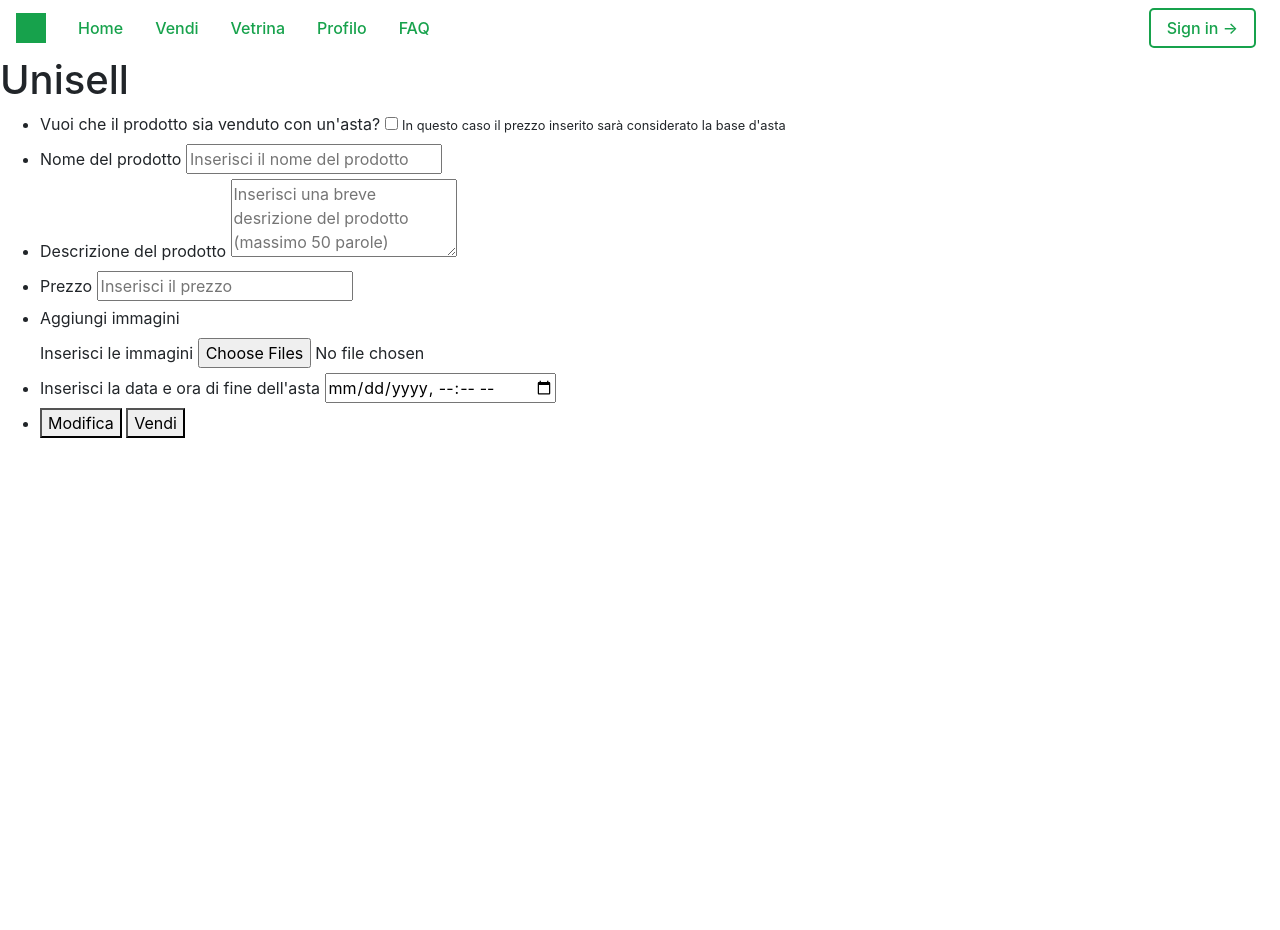
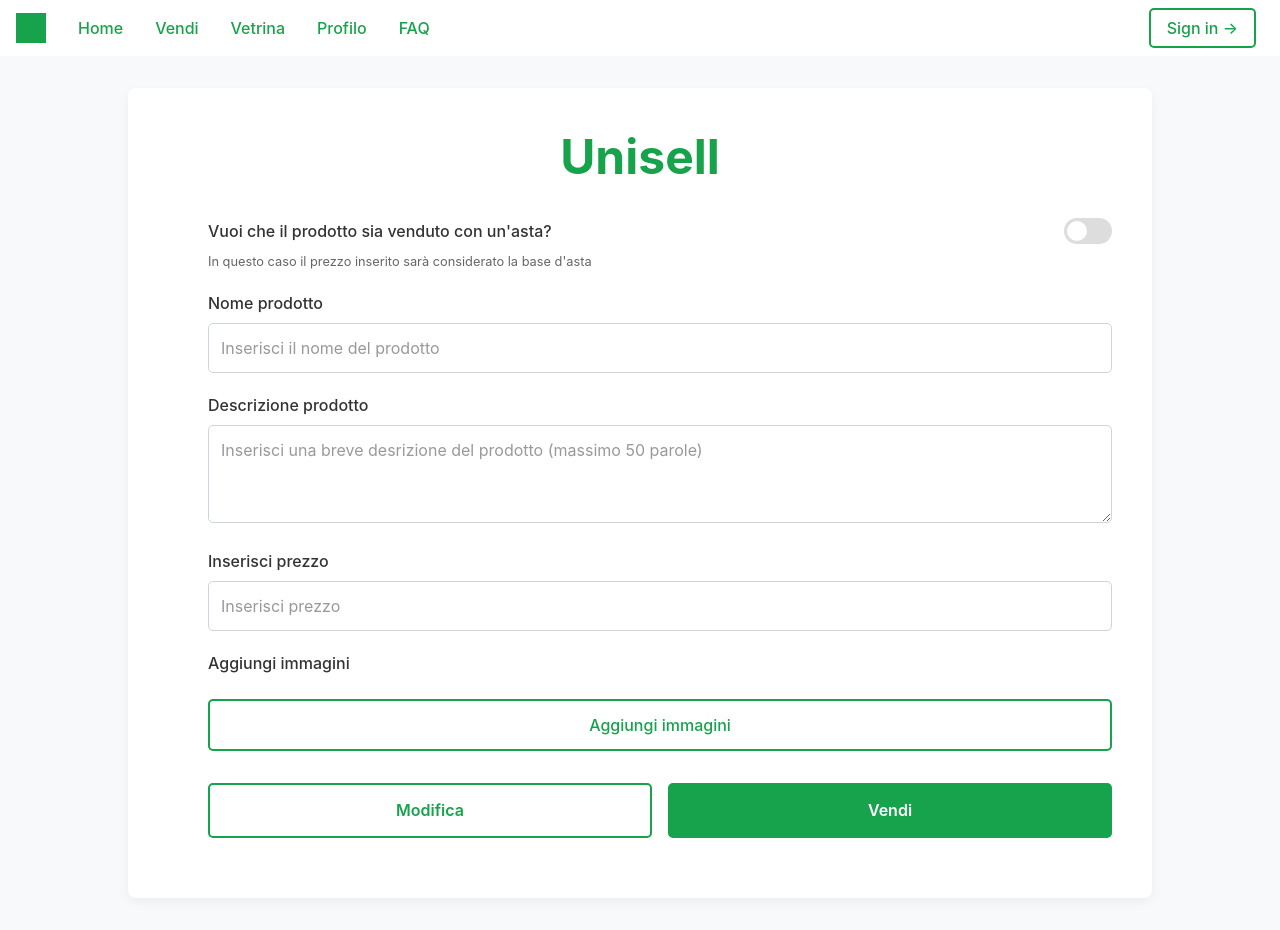
Before and after one commit to PietroMaro/progettoWeb, a PHP site: page /sellProductPage.php in a window 1280 px wide. Before the commit the page ends 438 px from the top, so only its background shows below. Run offline with PHP 8.4, Linux system fonts and the light colour scheme; some libraries are stand-ins or nearby versions.

Commit message:
Finisched adding product page

```diff
--- a/Extra/createTables.sql
+++ b/Extra/createTables.sql
@@ -84,4 +84,7 @@ ALTER TABLE chat ADD eliminata boolean;
 
 ALTER TABLE messaggio ADD idChat INT NOT NULL;
 
-ALTER TABLE messaggio ADD CONSTRAINT  idChat FOREIGN KEY(idChat) REFERENCES chat(idChat) ON DELETE CASCADE
+ALTER TABLE messaggio ADD CONSTRAINT  idChat FOREIGN KEY(idChat) REFERENCES chat(idChat) ON DELETE CASCADE;
+
+ALTER TABLE prodotto
+MODIFY COLUMN fineAsta DATETIME;
--- a/css/style.css
+++ b/css/style.css
@@ -1,27 +1,37 @@
 :root {
   --colore-principale: #17A24C;
   --colore-hover: #218838;
-
+  --colore-principale-lieve: rgba(23, 162, 76, 0.1);
+  --colore-bordo: #ced4da;
+  --colore-testo: #212529;
+  --colore-sfondo: #f8f9fa;
 }
 
-nav > a > div {
+body {
+  font-family: -apple-system, BlinkMacSystemFont, "Segoe UI", Roboto, "Helvetica Neue", Arial, sans-serif;
+  background-color: var(--colore-sfondo);
+  color: var(--colore-testo);
+  min-height: 100vh;
+}
+
+
+nav>a>div {
   width: 30px;
   height: 30px;
   background-color: var(--colore-principale);
 }
 
-nav div[id="navbarNav"] > ul:first-of-type > li > a {
+nav div[id="navbarNav"]>ul:first-of-type>li>a {
   color: var(--colore-principale) !important;
   font-weight: 500;
   margin: 0 8px;
 }
 
-nav div[id="navbarNav"] > ul:first-of-type > li > a:hover {
+nav div[id="navbarNav"]>ul:first-of-type>li>a:hover {
   color: var(--colore-hover) !important;
 }
 
-
-nav div[id="navbarNav"] > ul:last-of-type > li > a {
+nav div[id="navbarNav"]>ul:last-of-type>li>a {
   color: var(--colore-principale) !important;
   font-weight: 500;
   margin: 0 8px;
@@ -31,7 +41,208 @@ nav div[id="navbarNav"] > ul:last-of-type > li > a {
   transition: all 0.3s ease;
 }
 
-nav div[id="navbarNav"] > ul:last-of-type > li > a:hover {
+nav div[id="navbarNav"]>ul:last-of-type>li>a:hover {
   background-color: var(--colore-principale);
   color: #ffffff !important;
 }
+
+form {
+  background-color: #ffffff;
+  width: 100%;
+  padding: 2.5rem;
+  border-radius: 8px;
+  box-shadow: 0 4px 12px rgba(0, 0, 0, 0.05);
+  margin: 2rem auto;
+
+}
+
+form>h1 {
+  text-align: center;
+  color: var(--colore-principale);
+  font-size: 3rem;
+  font-weight: 700;
+  margin-bottom: 2rem;
+}
+
+form>ul {
+  list-style-type: none;
+}
+
+form>ul>li {
+  margin-bottom: 1.25rem;
+}
+
+label {
+  display: block;
+  font-weight: 500;
+  margin-bottom: 0.5rem;
+  color: #333;
+}
+
+input[type="text"],
+input[type="number"],
+input[type="datetime-local"],
+textarea {
+  width: 100%;
+  padding: 0.75rem;
+  font-size: 1rem;
+  border: 1px solid var(--colore-bordo);
+  border-radius: 5px;
+  transition: border-color 0.3s, box-shadow 0.3s;
+}
+
+input[type="text"]:focus,
+input[type="number"]:focus,
+input[type="datetime-local"]:focus,
+textarea:focus {
+  outline: none;
+  border-color: var(--colore-principale);
+  box-shadow: 0 0 0 3px var(--colore-principale-lieve);
+}
+
+input::placeholder,
+textarea::placeholder {
+  color: #999;
+}
+
+textarea {
+  resize: vertical;
+}
+
+form>ul>li:first-of-type {
+  display: flex;
+  flex-wrap: wrap;
+  align-items: center;
+  justify-content: space-between;
+}
+
+form>ul>li:first-of-type>label {
+  flex-basis: 70%;
+  margin-bottom: 0;
+}
+
+form>ul>li:first-of-type>small {
+  flex-basis: 100%;
+  font-size: 0.8rem;
+  color: #666;
+  margin-top: 0.5rem;
+}
+
+input[type="checkbox"][role="switch"] {
+  appearance: none;
+  -webkit-appearance: none;
+  width: 48px;
+  height: 26px;
+  background-color: #ddd;
+  border-radius: 13px;
+  position: relative;
+  cursor: pointer;
+  transition: background-color 0.3s ease;
+}
+
+input[type="checkbox"][role="switch"]::before {
+  content: '';
+  position: absolute;
+  width: 20px;
+  height: 20px;
+  border-radius: 50%;
+  background-color: white;
+  top: 3px;
+  left: 3px;
+  transition: transform 0.3s ease;
+}
+
+input[type="checkbox"][role="switch"]:checked {
+  background-color: var(--colore-principale);
+}
+
+input[type="checkbox"][role="switch"]:checked::before {
+  transform: translateX(22px);
+}
+
+
+div[data-role="image-preview-wrapper"] {
+  display: grid;
+  grid-template-columns: repeat(4, 1fr);
+  gap: 10px;
+  margin-bottom: 1rem;
+}
+
+div[data-role="image-preview-wrapper"]>img {
+  width: 100%;
+  aspect-ratio: 1 / 1;
+  object-fit: cover;
+  border-radius: 5px;
+  border: 1px solid #ddd;
+}
+
+input[type="file"] {
+  display: none;
+}
+
+label[for="fileUpload"] {
+  display: block;
+  width: 100%;
+  text-align: center;
+  padding: 0.75rem;
+  border: 2px solid var(--colore-principale);
+  color: var(--colore-principale);
+  background-color: #fff;
+  border-radius: 5px;
+  cursor: pointer;
+  font-weight: 500;
+  transition: all 0.3s ease;
+  margin-bottom: 0;
+}
+
+label[for="fileUpload"]:hover {
+  background-color: var(--colore-principale-lieve);
+}
+
+form>ul>li:last-of-type {
+  display: grid;
+  grid-template-columns: 1fr 1fr;
+  gap: 1rem;
+  margin-top: 2rem;
+}
+
+button {
+  padding: 0.85rem;
+  font-size: 1rem;
+  font-weight: 600;
+  border: 2px solid var(--colore-principale);
+  border-radius: 5px;
+  cursor: pointer;
+  transition: all 0.3s ease;
+}
+
+button[type="button"] {
+  background-color: #fff;
+  color: var(--colore-principale);
+}
+
+button[type="button"]:hover {
+  background-color: var(--colore-principale-lieve);
+}
+
+button[type="submit"] {
+  background-color: var(--colore-principale);
+  color: #fff;
+}
+
+button[type="submit"]:hover {
+  background-color: var(--colore-hover);
+  border-color: var(--colore-hover);
+}
+
+
+
+@media screen and (min-width:768px){
+
+  form {
+    width: 80%;
+
+
+  }
+
+}
--- a/db/dbProducts.php
+++ b/db/dbProducts.php
@@ -31,7 +31,7 @@ class productManager
         $userId = 1; //fino alla creazione del login
 
 
-        $sql = "INSERT INTO prodotto (nome, descrizione, prezzo, stato, ragioneRifiuto,fineAsta, idUtente, idAdmin)
+        $sql = "INSERT INTO prodotto (nome, descrizione, prezzo, stato, ragioneRifiuto, fineAsta, idUtente, idAdmin)
                 VALUES (?, ?, ?, ?, ?, ?,?,?)";
 
         $stmt = $this->db->prepare($sql);
--- a/templates/baseTemplate.php
+++ b/templates/baseTemplate.php
@@ -8,7 +8,7 @@
   <link rel="stylesheet" href="https://cdn.jsdelivr.net/npm/bootstrap@4.0.0/dist/css/bootstrap.min.css"
     integrity="sha384-Gn5384xqQ1aoWXA+058RXPxPg6fy4IWvTNh0E263XmFcJlSAwiGgFAW/dAiS6JXm" crossorigin="anonymous">
 
-  <title>Home</title>
+  <title><?php echo $templateParams["titolo"]?></title>
   <link rel="stylesheet" href="css/style.css">
 </head>
 
--- a/templates/sellTemplate.php
+++ b/templates/sellTemplate.php
@@ -17,11 +17,8 @@ if ($_SERVER["REQUEST_METHOD"] == "POST") {
 }
 
 ?>
-
 <form action="" method="POST" enctype="multipart/form-data">
-
     <h1>Unisell</h1>
-
     <ul>
         <li>
             <label for="auctionSwitch">
@@ -30,46 +27,86 @@ if ($_SERVER["REQUEST_METHOD"] == "POST") {
             <input type="checkbox" role="switch" id="auctionSwitch" name="isAuction">
             <small>In questo caso il prezzo inserito sarà considerato la base d'asta</small>
         </li>
-
         <li>
-            <label for="productName">Nome del prodotto</label>
-            <input type="text" id="productName" name="productName" placeholder="Inserisci il nome del prodotto" required>
+            <label for="productName">Nome prodotto</label>
+            <input type="text" id="productName" name="productName" placeholder="Inserisci il nome del prodotto"
+                required>
         </li>
-
         <li>
-            <label for="productDescription">Descrizione del prodotto</label>
+            <label for="productDescription">Descrizione prodotto</label>
             <textarea id="productDescription" name="productDescription" rows="3"
                 placeholder="Inserisci una breve desrizione del prodotto (massimo 50 parole)"></textarea>
         </li>
-
         <li>
-            <label for="productPrice">Prezzo</label>
-            <input type="number" id="productPrice" name="productPrice" placeholder="Inserisci il prezzo" min="0" step="0.01"
-                required>
+            <label for="productPrice">Inserisci prezzo</label>
+            <input type="number" id="productPrice" name="productPrice" placeholder="Inserisci prezzo" min="0"
+                step="0.01" required>
         </li>
-
         <li>
             <section>
                 <label>Aggiungi immagini</label>
-                <div id="image-preview-wrapper">
-                    <span></span><span></span><span></span><span></span>
+                <div data-role="image-preview-wrapper">
                 </div>
-                <label for="fileUpload" id="fileUploadLabel">
-                   Inserisci le immagini
+                <label for="fileUpload">
+                    Aggiungi immagini
                 </label>
-                <input type="file" id="fileUpload" name="images[]" multiple>
+                <input type="file" id="fileUpload" name="images[]" multiple accept="image/*">
             </section>
         </li>
-
-        <li>
+        <li data-role="auctionDateContainer" style="display: none;">
             <label for="auctionEndDate">Inserisci la data e ora di fine dell'asta</label>
             <input type="datetime-local" id="auctionEndDate" name="auctionEndDate">
         </li>
-
         <li>
             <button type="button">Modifica</button>
             <button type="submit">Vendi</button>
         </li>
     </ul>
+</form>
+<script>
+    document.addEventListener('DOMContentLoaded', function () {
 
-</form>
+        // --- Logica Asta (CORRETTA) ---
+        const auctionSwitch = document.getElementById('auctionSwitch');
+        // CORRETTO: Cerca il 'data-role' sull'elemento <li>
+        const auctionDateContainer = document.querySelector('li[data-role="auctionDateContainer"]');
+        const auctionDateInput = document.getElementById('auctionEndDate');
+
+        auctionSwitch.addEventListener('change', function () {
+            if (this.checked) {
+                auctionDateContainer.style.display = 'block';
+                auctionDateInput.required = true;
+            } else {
+                auctionDateContainer.style.display = 'none';
+                auctionDateInput.required = false;
+                auctionDateInput.value = '';
+            }
+        });
+
+
+        // --- Logica Anteprima Immagini (CORRETTA) ---
+        const fileInput = document.getElementById('fileUpload');
+        // CORRETTO: Cerca il 'data-role' sull'elemento <div>
+        const previewWrapper = document.querySelector('div[data-role="image-preview-wrapper"]');
+
+        fileInput.addEventListener('change', function (event) {
+            previewWrapper.innerHTML = '';
+
+            if (event.target.files && event.target.files.length > 0) {
+                const files = Array.from(event.target.files).slice(0, 4);
+
+                files.forEach(file => {
+                    const reader = new FileReader();
+
+                    reader.onload = function (e) {
+                        const img = document.createElement('img');
+                        img.src = e.target.result;
+                        previewWrapper.appendChild(img);
+                    }
+                    reader.readAsDataURL(file);
+                });
+            }
+        });
+
+    });
+</script>
```
